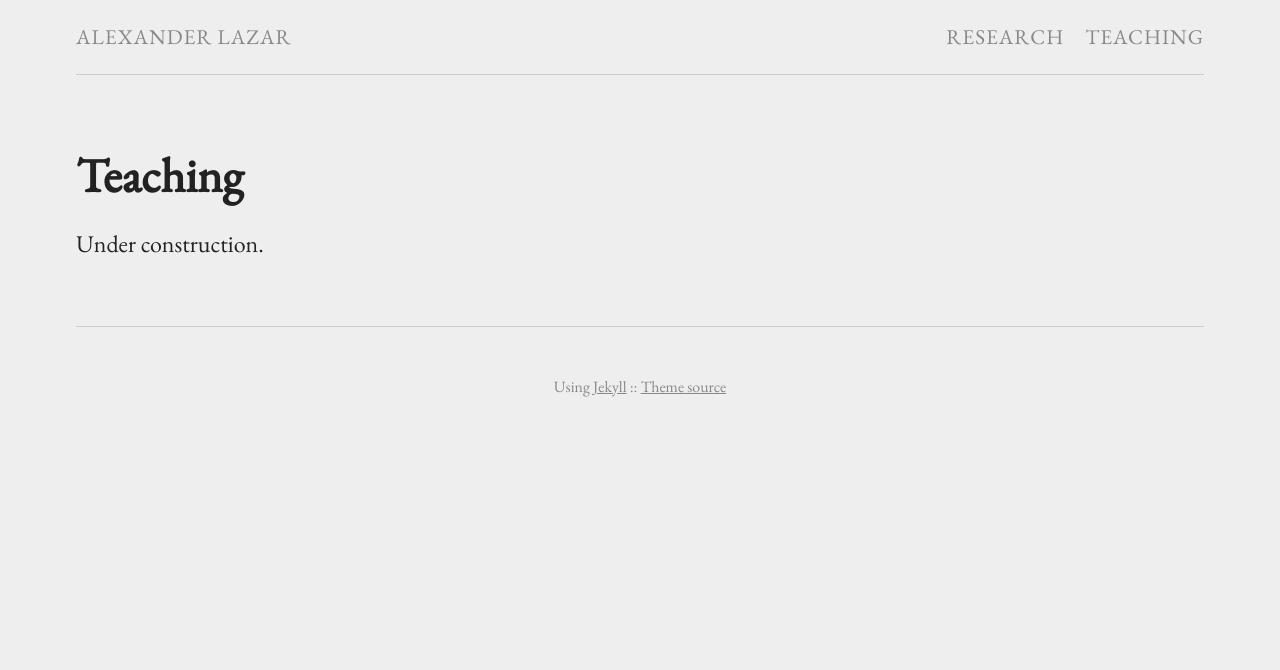
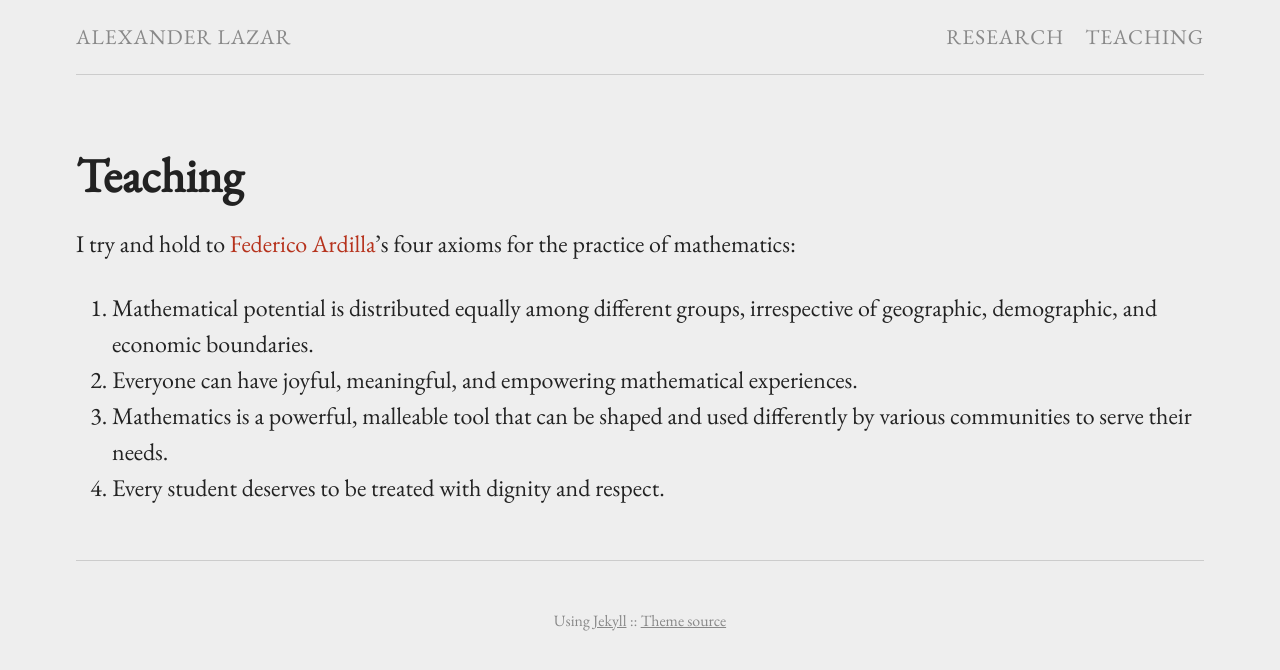
Before and after one commit to AlexanderLazar/alexanderlazar.github.io, a Jekyll site: the page built from teaching.markdown, in a window 1280 px wide. Shown: the top 670 px of the page. Built offline with Jekyll 4.4.1, drawn with Linux system fonts in a browser that asks for light colours.

Commit message:
Update teaching.markdown

```diff
--- a/teaching.markdown
+++ b/teaching.markdown
@@ -4,4 +4,10 @@ permalink: /teaching/
 title: Teaching
 ---
 
-Under construction.
+I try and hold to [Federico Ardilla]'s four axioms for the practice of mathematics:
+1. Mathematical potential is distributed equally among different groups, irrespective of geographic, demographic, and economic boundaries.
+2. Everyone can have joyful, meaningful, and empowering mathematical experiences.
+3. Mathematics is a powerful, malleable tool that can be shaped and used differently by various communities to serve their needs.
+4. Every student deserves to be treated with dignity and respect.
+
+[Federico Ardilla]: http://math.sfsu.edu/federico/
```
